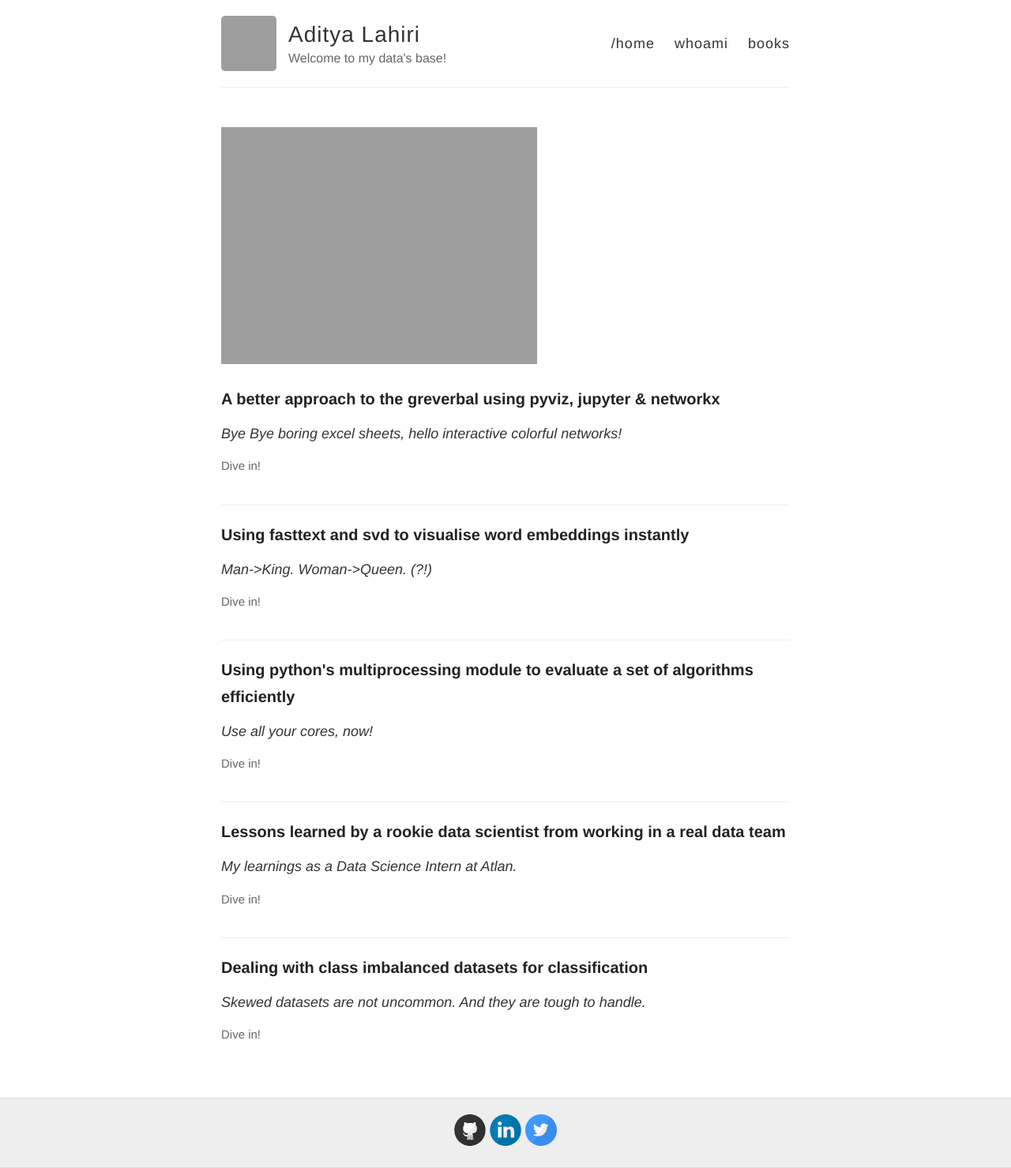
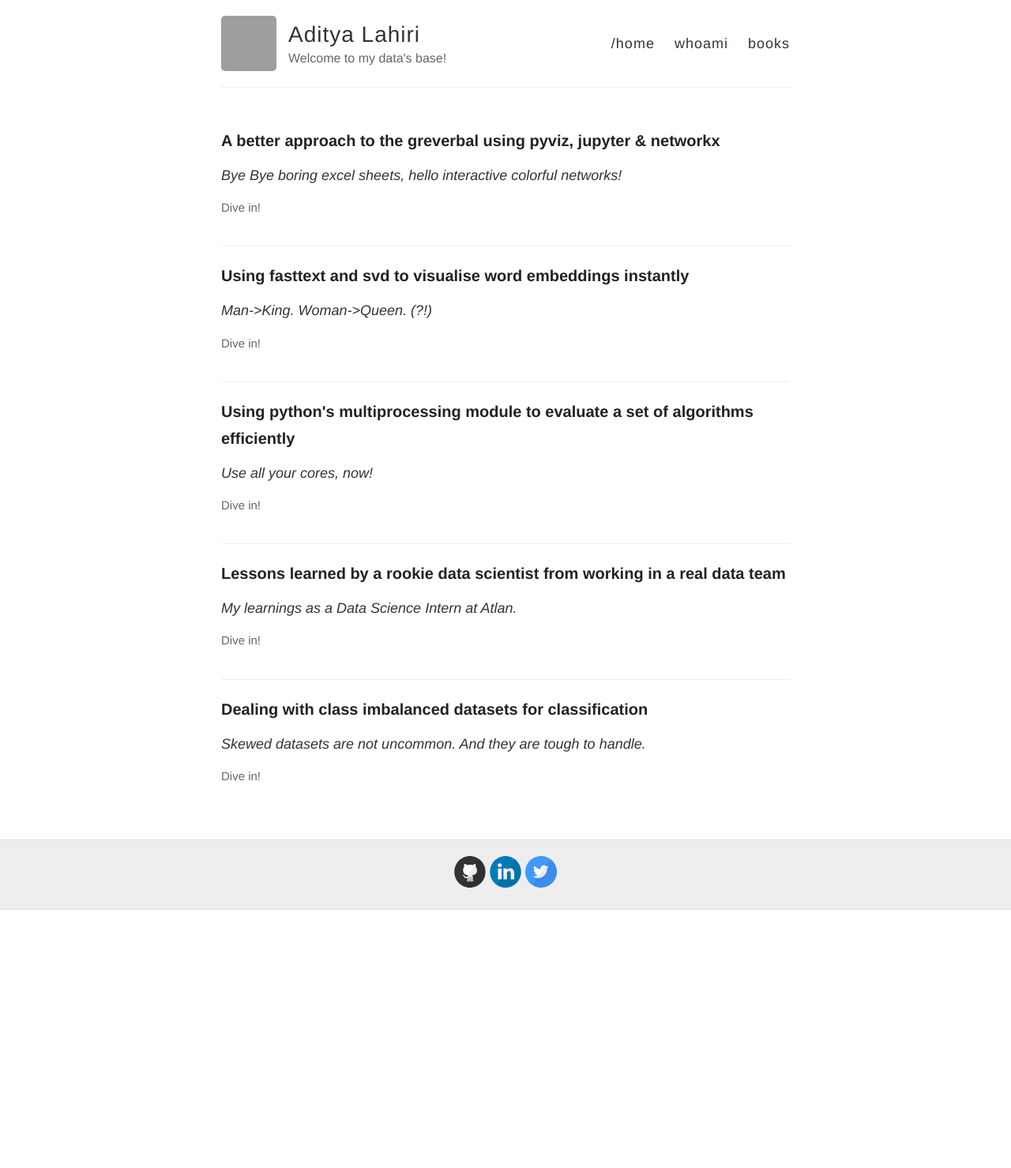
Before and after one commit to adityalahiri/adityalahiri.github.io, a Jekyll site: the page built from index.html, in a window 1280 px wide. Shown: the whole page at 79% size. Built offline with Jekyll 4.4.1, drawn with Linux system fonts in a browser that asks for light colours; after the commit the page ends 1152 px from its top, so only the background shows below that; grey boxes are pictures that could not be loaded.

Commit message:
Update index.html

```diff
--- a/index.html
+++ b/index.html
@@ -1,10 +1,6 @@
 ---
 layout: default
 ---
-
-<div class = "animate">
-  <img src=”https://gph.is/2gtQVhW" />
-</div>
 
 <div class="posts">
   {% for post in site.posts %}
```
